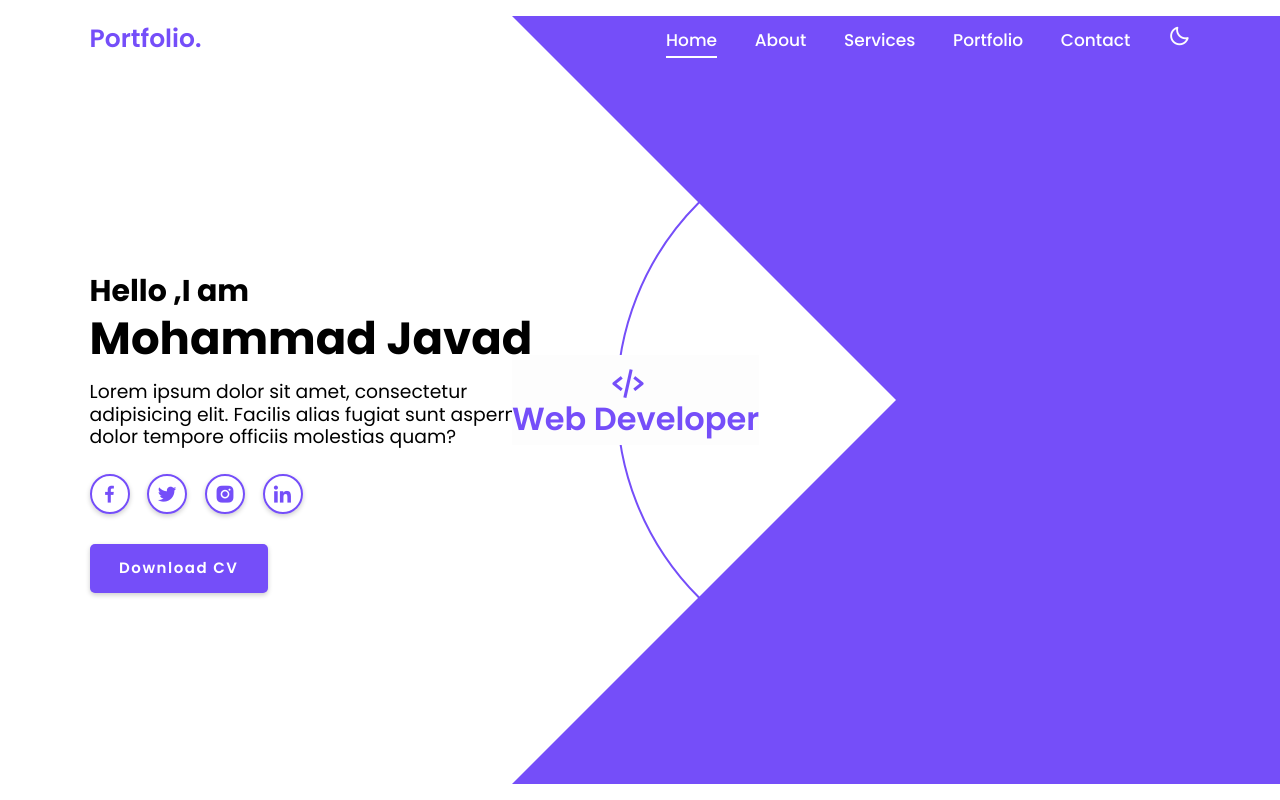
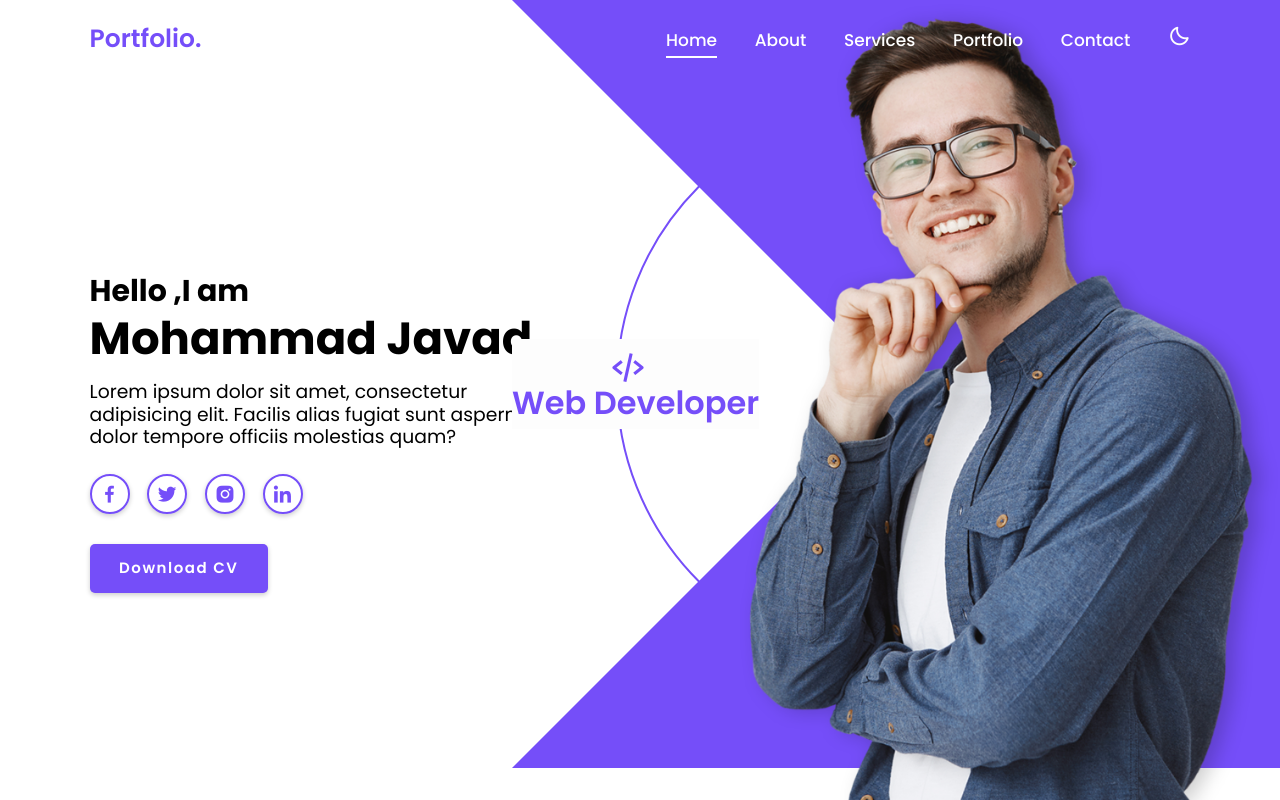
Before and after one commit to mjr0924/Responsive_Personal_Portfolio_website, a website: page src/index.html in a window 1280 px wide. Drawn offline with nearby package versions, Linux system fonts and the light colour scheme.

Commit message:
updated home section

```diff
--- a/src/index.html
+++ b/src/index.html
@@ -63,6 +63,9 @@
             </div>
             <div class="overlay"></div>
         </div>
+        <div class="home-img">
+            <img src="images/home.png" alt="">
+        </div>
         <!-- 30:00 -->
     </section>
 
--- a/src/input.css
+++ b/src/input.css
@@ -20,7 +20,7 @@
       @apply inline-block py-5 px-11 bg-main-color rounded-lg shadow-xx text-2xl text-white font-semibold tracking-widest hover:bg-transparent hover:text-main-color transition transform hover:-translate-y-1 motion-reduce:transition-none motion-reduce:hover:transform-none border-2 border-solid border-transparent hover:border-main-color
     }
     .home .profession-container{
-      @apply absolute top-1/2 right-0 -translate-y-1/2 w-[768px] h-[768px] overflow-hidden pointer-events-none
+      @apply absolute top-1/2 right-0 -translate-y-1/2 w-[768px] h-full overflow-hidden pointer-events-none
     }
     .home .profession-container .profession-box{
       @apply absolute top-0 right-0 w-[768px] h-[768px] rounded-full flex justify-center items-center
@@ -64,4 +64,7 @@
       border-left: 384px solid transparent;
       @apply absolute top-0 right-0 w-0 h-0;
     }
+    .home-img img{
+      @apply absolute bottom-0 right-0 h-full pointer-events-none
+    }
 }
```
Also changed, not shown: dist/output.css.
